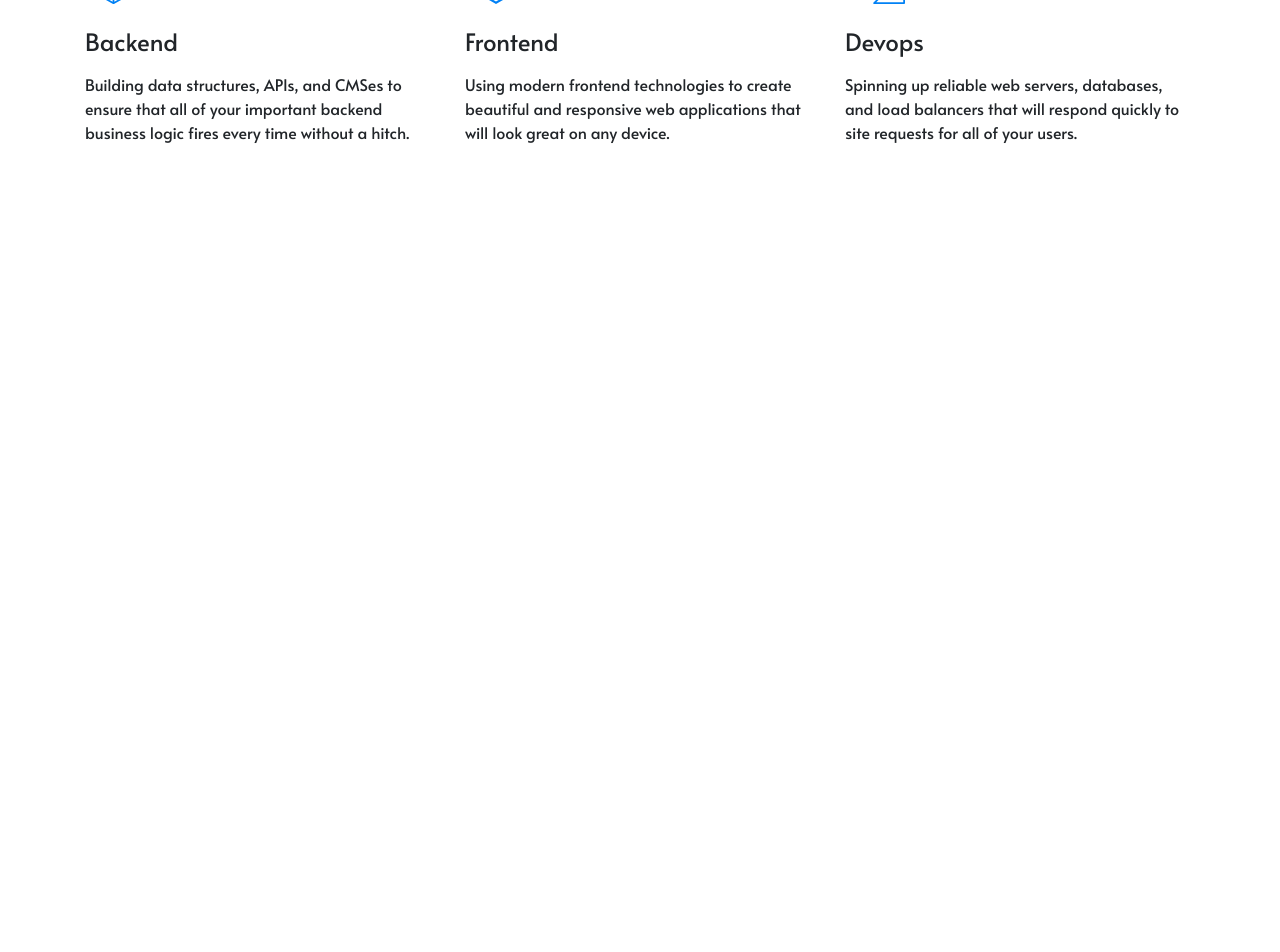
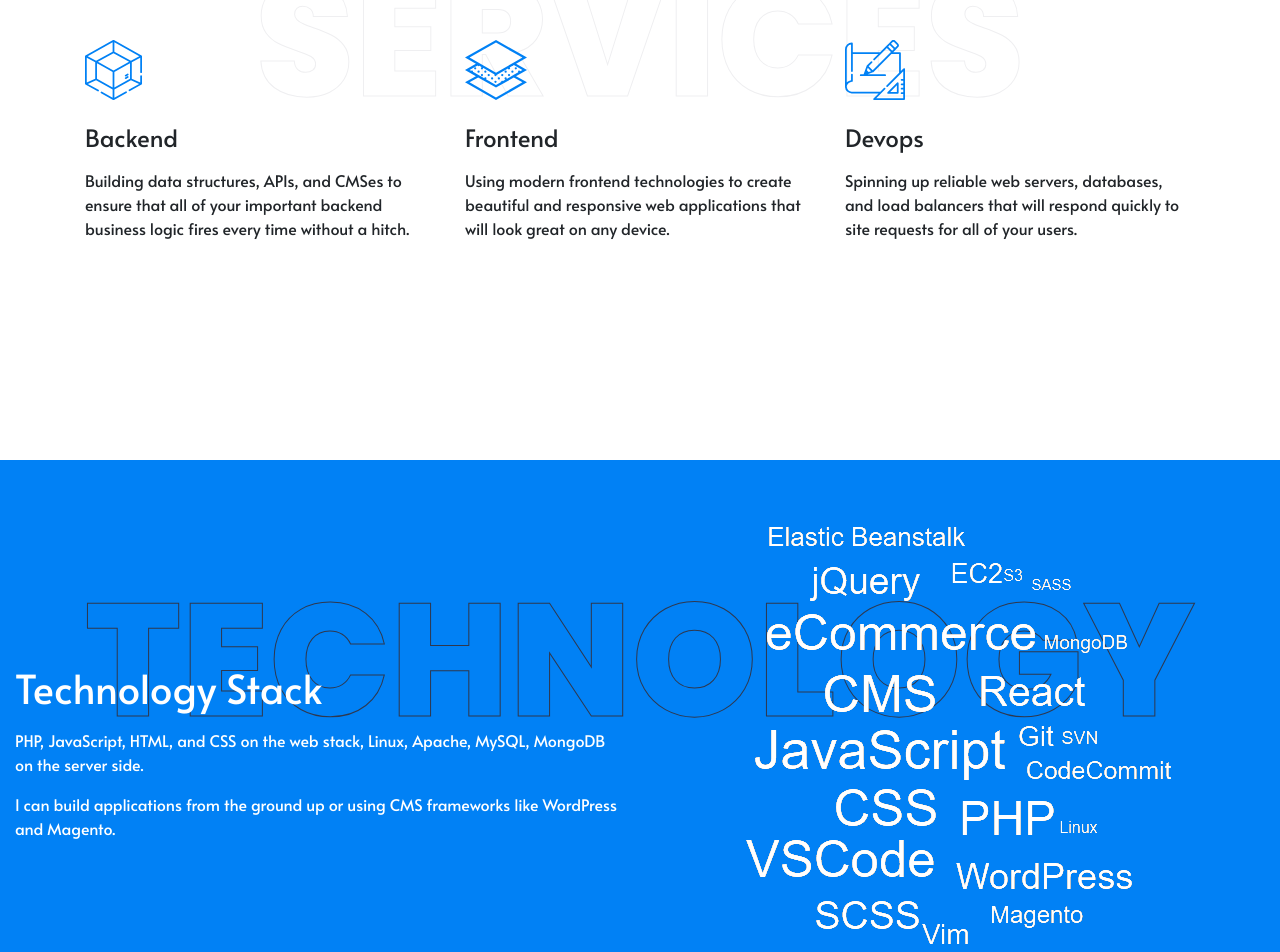
Before and after one commit to dmls/portfolio, a React (Create React App) app: page / in a window 1280 px wide. Shown: the part 2260-3212 px from the top of the page. Before the commit the page ends 2480 px from the top, so only its background shows below. Built offline with nearby package versions, Linux system fonts and the light colour scheme.

Commit message:
Add tech section

```diff
--- a/src/App.js
+++ b/src/App.js
@@ -5,6 +5,7 @@
 import Intro from './Components/Intro';
 import Work from './Components/Work';
 import Services from './Components/Services';
+import Tech from './Components/Tech';
 
 function App() {
   return (
@@ -17,6 +18,7 @@
       <Intro />
       <Work />
       <Services />
+      <Tech />
     </>
   );
 }
--- a/src/Components/Services.js
+++ b/src/Components/Services.js
@@ -23,7 +23,7 @@
     }];
 
     let content = (
-      <Col className="align-middle pt-5 mt-auto mb-auto">
+      <Col className="align-middle mt-auto mb-auto">
         <Container>
           <Row>
             {items.map(function(item, index) {
@@ -54,7 +54,7 @@
 
     return (
       <SectionBgText
-        containerClasses="vh-50"
+        containerClasses="services"
         lightBg={true}
         bgText="Services"
         content={content}
--- /dev/null
+++ b/src/Components/Tech.js
@@ -0,0 +1,33 @@
+import React from 'react';
+import { Col, Image } from 'react-bootstrap';
+
+import SectionBgText from './SectionBgText';
+import imgTech from '../assets/images/tech.png';
+
+class Tech extends React.Component {
+  render() {
+    let content = (
+      <>
+        <Col sm={12} md={6} className="align-middle mt-auto mb-auto">
+          <h1 className="pb-2">Technology Stack</h1>
+          <p>PHP, JavaScript, HTML, and CSS on the web stack, Linux, Apache, MySQL, MongoDB on the server side.</p>
+          <p>I can build applications from the ground up or using CMS frameworks like WordPress and Magento.</p>
+        </Col>
+
+        <Col sm={12} md={6} className="align-middle text-center mt-auto mb-auto">
+          <Image fluid src={imgTech} />
+        </Col>
+      </>
+    );
+
+    return (
+      <SectionBgText
+        containerClasses="vh-75 bg-blue text-white"
+        bgText="Technology"
+        content={content}
+      />
+    );
+ }
+}
+
+export default Tech;
--- a/src/assets/scss/components/intro.scss
+++ b/src/assets/scss/components/intro.scss
@@ -1,4 +1,4 @@
-@media screen and (max-width: $mobileBreak) {
+@media screen and (max-width: $largeBreak) {
     .intro .secBgTextContent {
         top: 90px;
     }
--- /dev/null
+++ b/src/assets/scss/components/services.scss
@@ -0,0 +1,9 @@
+.services {
+    height: 640px;
+}
+
+@media (max-width: $largeBreak) {
+    .services {
+        height: 840px;
+    }
+}
--- a/src/assets/scss/components/utilities.scss
+++ b/src/assets/scss/components/utilities.scss
@@ -1,5 +1,9 @@
 .vh-100 {
     height: 100vh;
+}
+
+.vh-75 {
+    height: 75vh;
 }
 
 .vh-50 {
--- a/src/assets/scss/components/variables.scss
+++ b/src/assets/scss/components/variables.scss
@@ -1,7 +1,12 @@
-$mobileBreak: 768px;
+$largeBreak: 768px;
+$smallBreak: 576px;
 
 $blue: #0181F5;
 $blueDark: #040E27;
+
+.bg-blue {
+    background-color: $blue;
+}
 
 .bg-blueDark {
     background-color: $blueDark;
--- a/src/assets/scss/main.scss
+++ b/src/assets/scss/main.scss
@@ -6,3 +6,4 @@
 @import './components/secBgText.scss';
 @import './components/intro.scss';
 @import './components/tiles.scss';
+@import './components/services.scss';
```
Also changed, not shown: src/assets/scss/components/colors.scss (deleted, +0 -10 lines), src/assets/images/tech.png (added), 1 other file (tests, documents, lock files or other folders).
